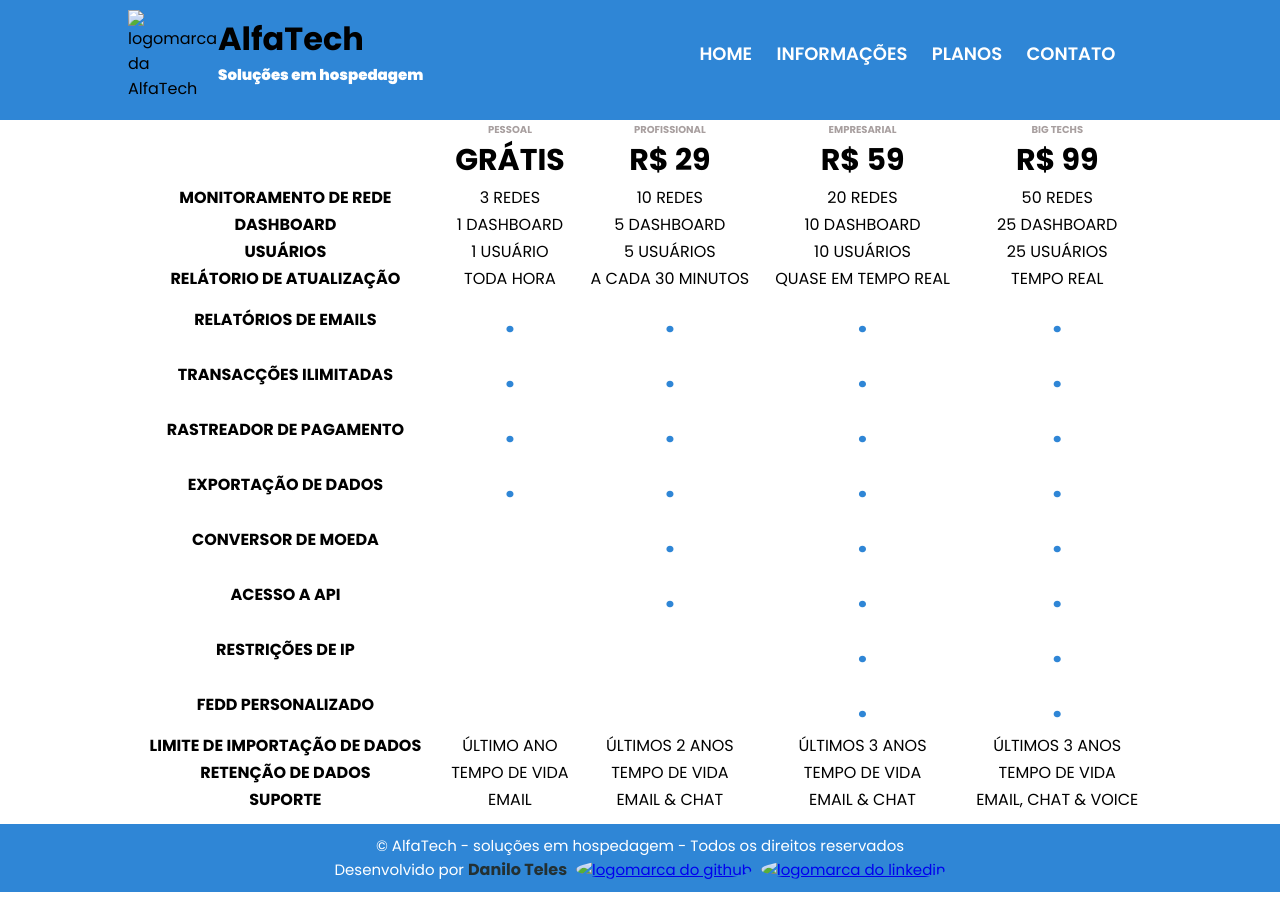
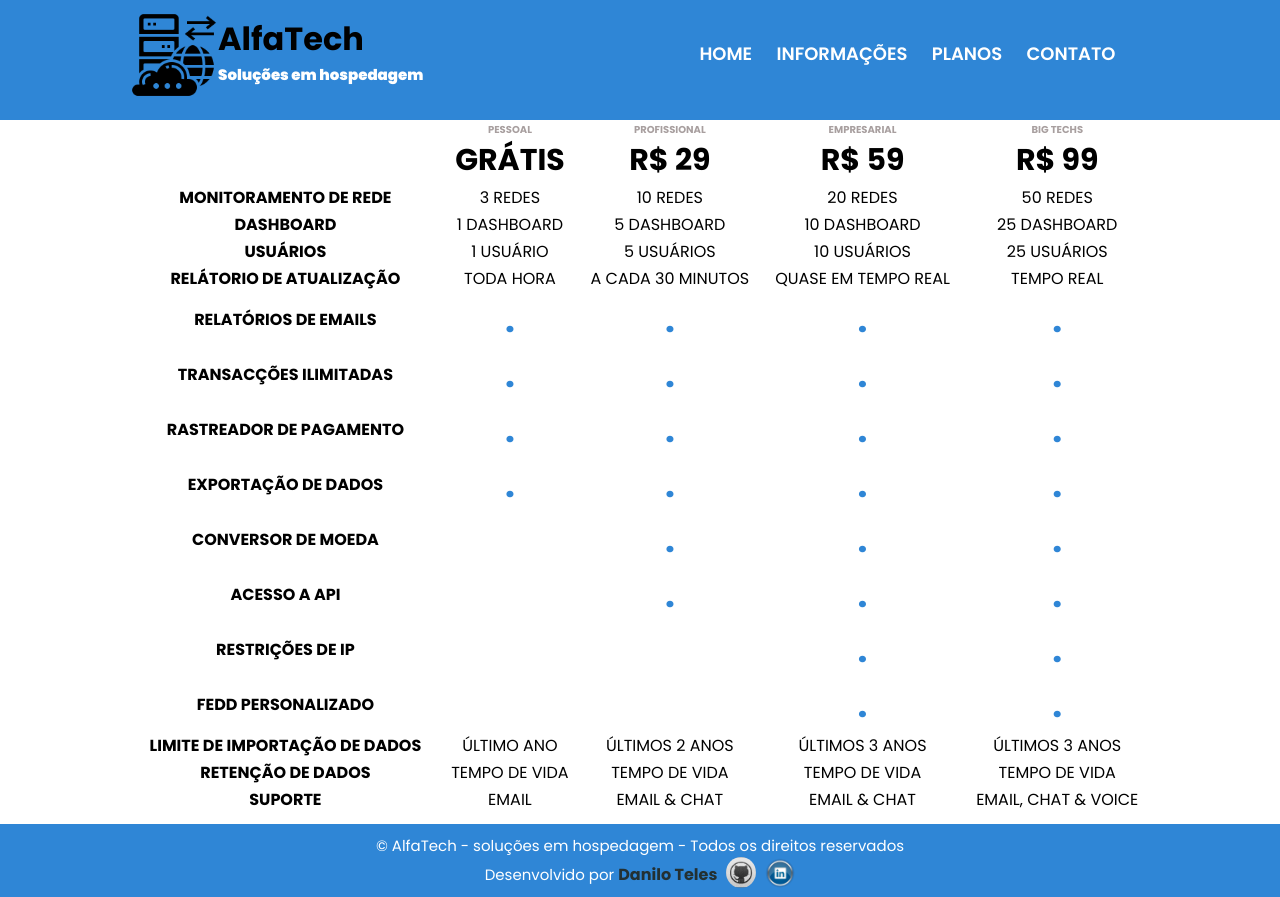
Before and after one commit to Danilo-TTeles/ALFATECH-solucoes-em-hospedagem, a plain HTML site: page precos.html in a window 1280 px wide. Drawn offline with Linux system fonts and the light colour scheme.

Commit message:
img_corrigido

```diff
--- a/precos.html
+++ b/precos.html
@@ -14,7 +14,7 @@
 <body>
     <header>
         <div>
-            <img src="logo-icone-escuro.png" alt="logomarca da AlfaTech">
+            <img src="assets/logo-icone-escuro.png" alt="logomarca da AlfaTech">
              <h1>AlfaTech <span>Soluções em hospedagem</span></h1>
              <nav>
                  <a href="index.html">HOME</a>
@@ -167,7 +167,7 @@
 
     <footer>
         <p>&copy; AlfaTech - soluções em hospedagem - Todos os direitos reservados</p>
-        <p>Desenvolvido por <span>Danilo Teles</span> <a target="_blank" href="https://github.com/Danilo-TTeles"><img src="github.png" alt="logomarca do github"></a> <a target="_blank" href="https://www.linkedin.com/in/danilo-tteles"><img src="linkedin (1).png" alt="logomarca do linkedin"></a> </p>
+        <p>Desenvolvido por <span>Danilo Teles</span> <a target="_blank" href="https://github.com/Danilo-TTeles"><img src="assets/github.png" alt="logomarca do github"></a> <a target="_blank" href="https://www.linkedin.com/in/danilo-tteles"><img src="assets/linkedin (1).png" alt="logomarca do linkedin"></a> </p>
     </footer>
 </body>
 </html>
```
